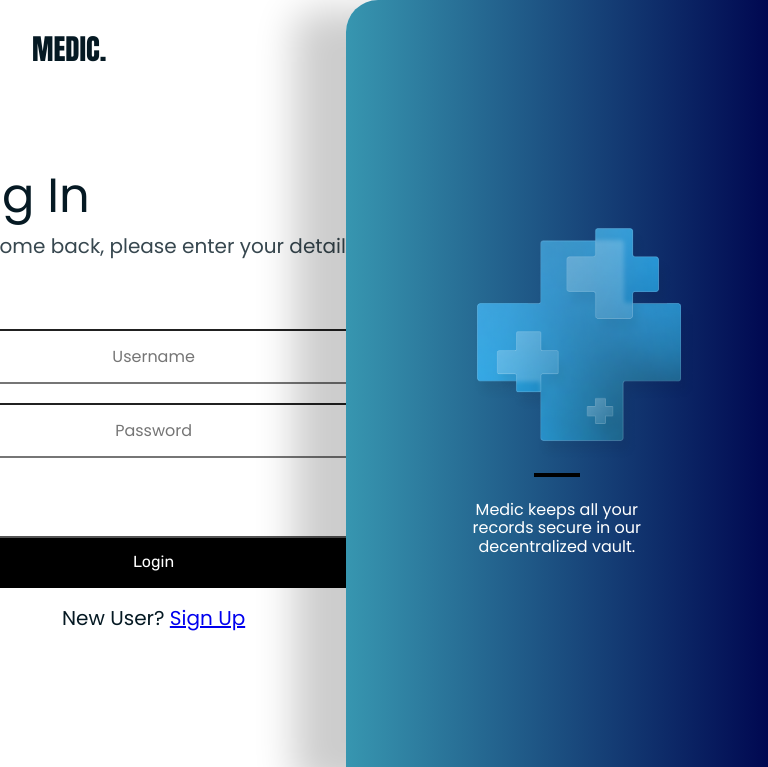
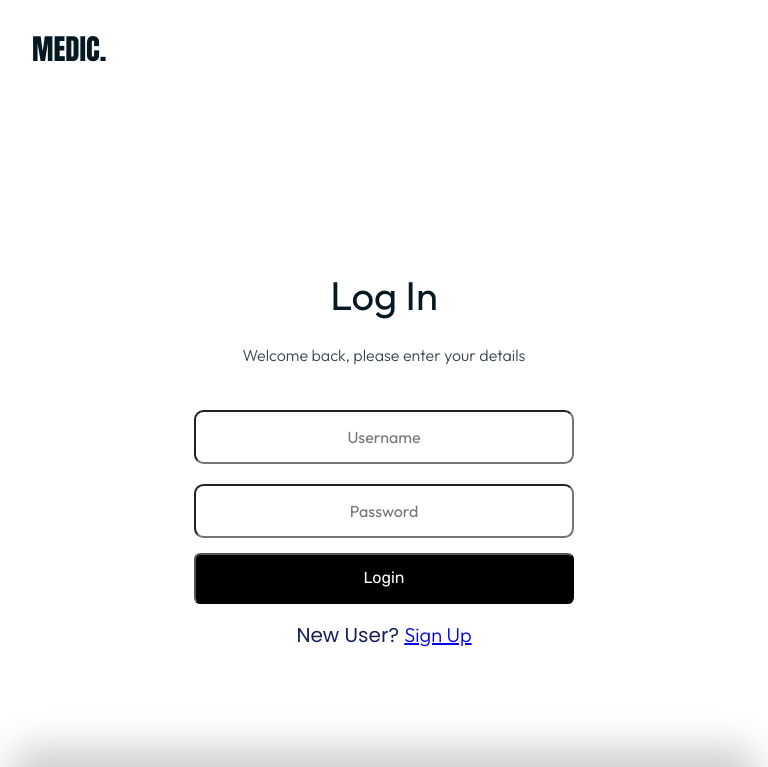
Before and after one commit to Medic-Decentralized-health-care-system/Medic-frontend, a React (Create React App) app: page /loginpatient in a window 768 px wide. Shown: the top 767 px of the page. Built offline with nearby package versions, Linux system fonts and the light colour scheme.

Commit message:
Made responsive and changed default font to outfit

```diff
--- a/public/index.html
+++ b/public/index.html
@@ -12,7 +12,7 @@
 		<link rel="preconnect" href="https://fonts.googleapis.com" />
 		<link rel="preconnect" href="https://fonts.gstatic.com" crossorigin />
 		<link
-			href="https://fonts.googleapis.com/css2?family=Poppins&family=Rubik&display=swap"
+			href="https://fonts.googleapis.com/css2?family=Outfit:wght@100;200;300;400&family=Poppins&family=Rubik&display=swap"
 			rel="stylesheet"
 		/>
 		<link rel="apple-touch-icon" href="%PUBLIC_URL%/logo192.png" />
--- a/src/index.css
+++ b/src/index.css
@@ -1,11 +1,9 @@
 body {
   margin: auto;
-  font-family: -apple-system, BlinkMacSystemFont, 'Segoe UI', 'Roboto', 'Oxygen',
-    'Ubuntu', 'Cantarell', 'Fira Sans', 'Droid Sans', 'Helvetica Neue',
-    sans-serif;
   -webkit-font-smoothing: antialiased;
   -moz-osx-font-smoothing: grayscale;
   height: 100%;
+
 }
 
 html {
--- a/src/pages/Auth/Patient/LoginPatient.jsx
+++ b/src/pages/Auth/Patient/LoginPatient.jsx
@@ -11,7 +11,7 @@ function LoginPatient() {
 			<text className={loginPatientStyles.logotext}>MEDIC.</text>
 			<div className={loginPatientStyles.fullscreenFrame}>
 				<div className={loginPatientStyles.fullLeft} >
-					{/* Idhar se baki styles baki*/}
+
 					<div className={loginPatientStyles.loginBox}>
 						<div className={loginPatientStyles.loginPrompt}>
 							<text className={loginPatientStyles.text1}>Log In</text>
@@ -37,7 +37,7 @@ function LoginPatient() {
 				<div className={loginPatientStyles.fullRight}>
 					<div className={loginPatientStyles.banner}>
 						<div className={loginPatientStyles.logoImg}>
-							<img src={require("../../../assets/images/Mediclogokinda.png")} alt="mediclogo" style={{width: "14rem"}}/>
+							<img src={require("../../../assets/images/Mediclogokinda.png")} alt="mediclogo"/>
 						</div>
 						<hr style={{textAlign: "center" ,width: "25%", border: "solid 2px black"}}></hr>
 						<p style={{textAlign: "center", color: "white"}}>Medic keeps all your records secure in our decentralized vault.</p>
--- a/src/pages/Auth/Patient/LoginPatient.module.css
+++ b/src/pages/Auth/Patient/LoginPatient.module.css
@@ -1,3 +1,7 @@
+:root {
+	--width-fullLeft: 50%;
+}
+
 .logotext {
 	position: absolute;
 	width: 131px;
@@ -36,10 +40,8 @@
 	align-items: center;
 	padding: 0;
 
-	width: 40%;
+	width: var(--width-fullLeft);
 	height: 100%;
-
-	/* Inside auto layout */
 
 	flex: none;
 	order: 0;
@@ -52,13 +54,9 @@
 	justify-content: space-evenly;
 	align-items: center;
 	padding: 0px;
-	gap: 64px;
 
-	width: 406px;
-	height: 42%px;
-
-	/* Inside auto layout */
-
+	width: 45%;
+	height: 42%;
 	flex: none;
 	order: 0;
 	flex-grow: 0;
@@ -67,15 +65,11 @@
 .loginPrompt {
 	display: flex;
 	flex-direction: column;
-	justify-content: center;
-	align-items: flex-start;
+	justify-content: space-evenly;
 	padding: 0px;
 	gap: 1rem;
-
-	width: 406px;
-	height: 84px;
-
-	/* Inside auto layout */
+	width: 100%;
+	height: 50%;
 
 	flex: none;
 	order: 0;
@@ -84,17 +78,16 @@
 }
 
 .text1 {
-	font-family: "Poppins";
+
 	font-style: normal;
 	font-weight: 500;
-	font-size: 48px;
+	font-size: 2.5rem;
 	line-height: 100%;
+	text-align: center;
 	/* identical to box height, or 48px */
-
+	margin-top: 2.5rem;
 	color: #051923;
-
-	/* Inside auto layout */
-
+	padding: 10px;
 	flex: none;
 	order: 0;
 	align-self: stretch;
@@ -102,16 +95,14 @@
 }
 
 .text2 {
-	font-family: "Poppins";
 	font-style: normal;
 	font-weight: 300;
-	font-size: 20px;
+	font-size: 1rem;
 	line-height: 100%;
-	/* identical to box height, or 20px */
-
+	width: 100%;
+	text-align: center;
+	margin-bottom: 2rem;
 	color: rgba(5, 25, 35, 0.8);
-
-	/* Inside auto layout */
 
 	flex: none;
 	order: 1;
@@ -127,10 +118,8 @@
 	justify-content: center;
 	padding: 0px;
 
-	width: 406px;
+	width: 100%;
 	height: 148px;
-
-	/* Inside auto layout */
 
 	flex: none;
 	order: 1;
@@ -163,10 +152,7 @@
 	padding: 0px;
 	gap: 16px;
 
-	min-width: max-content;
-	/* height: 96px; */
-
-	/* Inside auto layout */
+	width: 100%;
 
 	flex: none;
 	order: 2;
@@ -180,13 +166,10 @@
 	font-weight: 300;
 	font-size: 20px;
 	line-height: 100%;
-	/* identical to box height, or 20px */
 
 	text-align: center;
 
-	color: #051923;
-
-	/* Inside auto layout */
+	color: #171f5b;
 
 	flex: none;
 	order: 1;
@@ -197,7 +180,7 @@
 .fullRight {
 	/* box-sizing: border-box; */
 	display: flex;
-	width: 55%;
+	width: calc(100% - var(--width-fullLeft));
 	height: 100%;
 	/* background-image: url("../../../assets/images/bgimagehighres.png"); */
 	background: rgb(6, 62, 92);
@@ -213,13 +196,11 @@
 	border-radius: 2rem 0px 0px 2rem;
 	justify-content: center;
 	align-items: center;
-	/* Inside auto layout */
 
 	display: flex;
 	flex: none;
 	order: 1;
 	flex-grow: 0;
-	overflow: hidden;
 }
 
 .banner {
@@ -242,9 +223,160 @@
 	justify-content: center;
 }
 
+.logoImg > img {
+	width: 12rem;
+}
 .logoImg {
 	text-align: center;
 }
 
-@media sceen {
+@media all and (min-width: 768px) and (max-width: 1100px) {
+	.logotext {
+		display: flex;
+		position: relative;
+		width: 95%;
+		z-index: 100;
+		text-align: center;
+	}
+
+	.fullscreenFrame {
+		display: flex;
+		flex-direction: column;
+		justify-content: space-between;
+		align-items: center;
+	}
+
+	.fullRight {
+		width: 100%;
+		border-bottom-left-radius: 0px;
+		border-top-right-radius: 2rem;
+		box-shadow: 0px -62px 39px -10px rgba(0, 0, 0, 0.2);
+	}
+
+	.loginBox {
+		display: flex;
+		flex-direction: column;
+		justify-content: space-evenly;
+		align-items: center;
+		padding: 0px;
+
+		width: 75%;
+		height: 45%;
+		flex: none;
+		order: 0;
+		flex-grow: 0;
+	}
+
+	.logoImg > img {
+		width: 8rem;
+	}
 }
+
+@media all and (min-width: 480px) and (max-width: 768px) {
+	.logotext {
+		display: flex;
+		position: relative;
+		width: 95%;
+		z-index: 100;
+		text-align: center;
+	}
+
+	.fullscreenFrame {
+		display: flex;
+		flex-direction: column;
+		justify-content: space-between;
+		align-items: center;
+	}
+
+	.fullLeft {
+		width: 66%;
+	}
+
+	.fullRight {
+		width: 100%;
+		border-bottom-left-radius: 0px;
+		border-top-right-radius: 2rem;
+		box-shadow: 0px -62px 39px -10px rgba(0, 0, 0, 0.2);
+	}
+
+	.loginBox {
+		display: flex;
+		flex-direction: column;
+		justify-content: space-evenly;
+		align-items: center;
+		padding: 0px;
+
+		width: 75%;
+		height: 45%;
+		flex: none;
+		order: 0;
+		flex-grow: 0;
+	}
+	.logoImg > img {
+		width: 8rem;
+	}
+}
+
+@media all and (max-width: 480px) {
+	.logotext {
+		font-size: medium;
+		display: flex;
+		position: relative;
+		width: 50%;
+		z-index: 100;
+		text-align: center;
+	}
+
+	.fullscreenFrame {
+		display: flex;
+		flex-direction: column;
+		justify-content: space-between;
+		align-items: center;
+	}
+
+	.fullLeft {
+		width: 66%;
+	}
+
+	.text1 {
+		font-size: x-large;
+	}
+
+	.fullRight {
+		width: 100%;
+		border-bottom-left-radius: 0px;
+		border-top-right-radius: 2rem;
+		box-shadow: 0px -62px 39px -10px rgba(0, 0, 0, 0.2);
+	}
+
+	.loginBox {
+		display: flex;
+		flex-direction: column;
+		justify-content: space-evenly;
+		align-items: center;
+		padding: 0px;
+		width: 100%;
+		height: 45%;
+		flex: none;
+		order: 0;
+		flex-grow: 0;
+	}
+
+	.loginPrompt {
+		display: flex;
+		flex-direction: column;
+		justify-content: space-evenly;
+		padding: 0px;
+		gap: 1rem;
+		width: 100%;
+		height: 50%;
+		flex: none;
+		order: 0;
+		align-self: stretch;
+		flex-grow: 0;
+	}
+
+	.logoImg > img {
+		width: 8rem;
+	}
+}
--- a/src/pages/Home/Home.module.css
+++ b/src/pages/Home/Home.module.css
@@ -1,5 +1,5 @@
 * {
-	font-family: 'Poppins', sans-serif;
+	font-family: 'Outfit';
 }
 
 .container {
```
